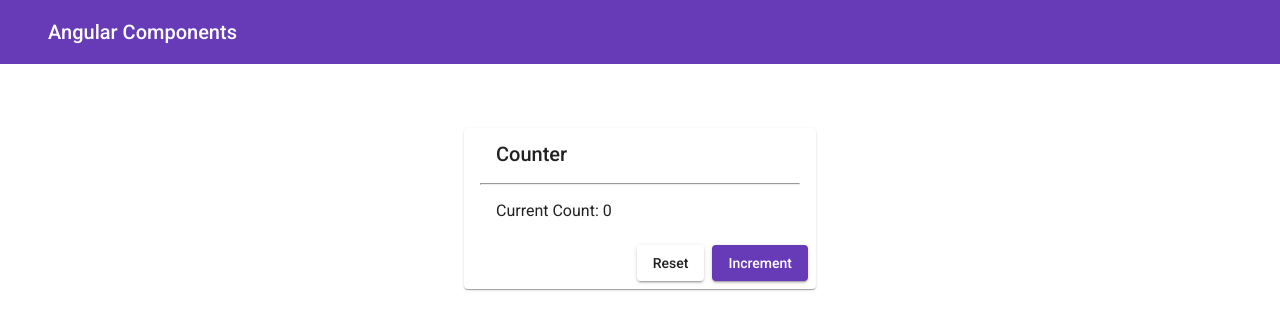
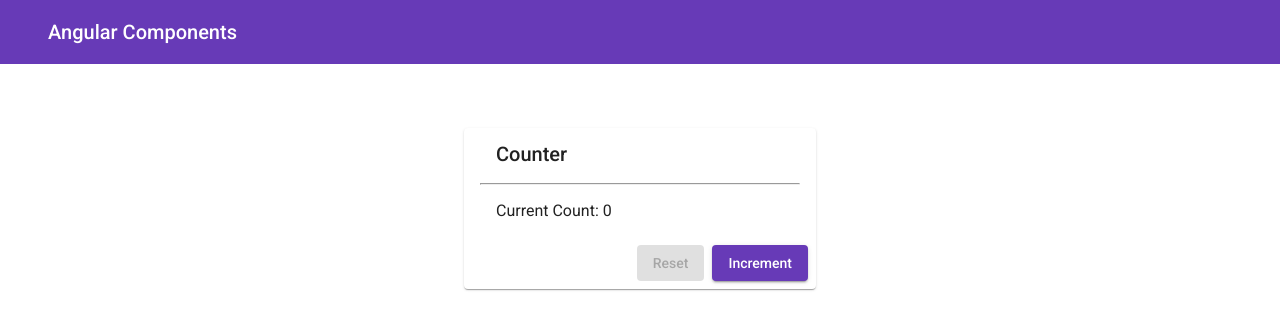
Before and after one commit to lean-ng/edu-components, an Angular app: page / in a window 1280 px wide. Shown: the top 330 px of the page. Built offline with nearby package versions, Linux system fonts and the light colour scheme.

Commit message:
Dynamic ui changes on data updates.

```diff
--- a/src/app/components/counter/card/card.component.html
+++ b/src/app/components/counter/card/card.component.html
@@ -7,7 +7,7 @@
     <p>Current Count: {{ count }}</p>
   </mat-card-content>
   <mat-card-actions align="end">
-    <button mat-raised-button (click)="resetCount()">Reset</button>
+    <button mat-raised-button (click)="resetCount()" [disabled]="count === 0">Reset</button>
     <button mat-raised-button color="primary" (click)="incCount()">Increment</button>
   </mat-card-actions>
 </mat-card>
```
